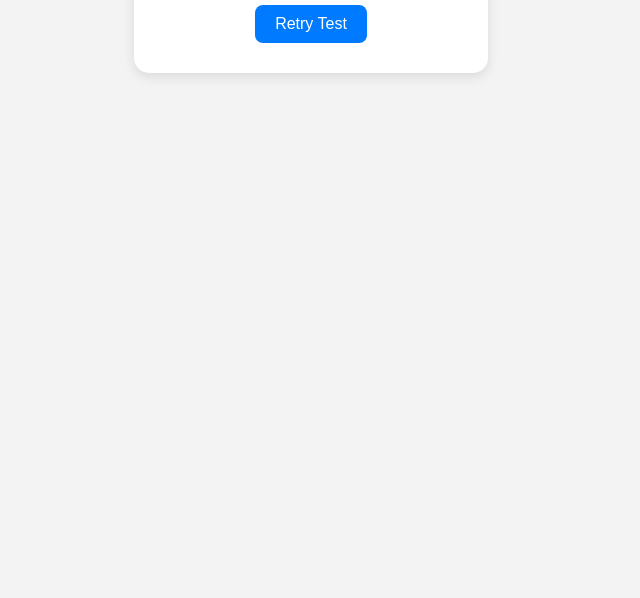
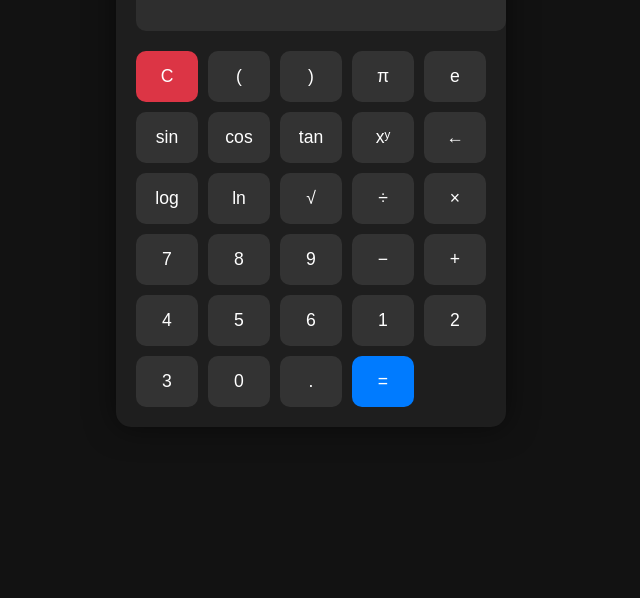
Before and after one commit to saifulfayaz/study, a plain HTML site: page index.html in a window 1280 px wide. Shown: the part 218-816 px from the top of the page, without its empty margins (329-969 px from the left). Drawn offline with Linux system fonts and the light colour scheme; no server answers.

Commit message:
Update index.html

```diff
--- a/index.html
+++ b/index.html
@@ -3,75 +3,153 @@
 <head>
   <meta charset="UTF-8" />
   <meta name="viewport" content="width=device-width, initial-scale=1.0"/>
-  <title>Internet Speed Test - MBps</title>
+  <title>Scientific Calculator</title>
   <style>
     body {
-      font-family: Arial, sans-serif;
-      background-color: #f3f3f3;
-      text-align: center;
-      padding: 50px;
+      background-color: #121212;
+      color: #fff;
+      font-family: 'Segoe UI', sans-serif;
+      display: flex;
+      justify-content: center;
+      align-items: center;
+      height: 100vh;
     }
-    .card {
-      background: white;
+
+    .calculator {
+      background-color: #1e1e1e;
+      padding: 20px;
       border-radius: 15px;
-      padding: 30px;
-      display: inline-block;
-      box-shadow: 0 4px 12px rgba(0,0,0,0.1);
+      box-shadow: 0 0 30px rgba(0,0,0,0.5);
+      width: 350px;
     }
-    h1 {
+
+    .display {
+      width: 100%;
+      font-size: 2em;
+      padding: 10px;
+      background: #2e2e2e;
+      border: none;
+      color: white;
+      border-radius: 10px;
+      text-align: right;
       margin-bottom: 20px;
     }
-    #result {
-      font-size: 2em;
-      color: #007bff;
-      margin: 20px 0;
+
+    .buttons {
+      display: grid;
+      grid-template-columns: repeat(5, 1fr);
+      gap: 10px;
     }
+
     button {
-      padding: 10px 20px;
-      font-size: 16px;
+      padding: 15px;
+      font-size: 1.1em;
+      background-color: #333;
+      color: white;
       border: none;
+      border-radius: 10px;
+      cursor: pointer;
+      transition: 0.2s ease;
+    }
+
+    button:hover {
+      background-color: #444;
+    }
+
+    button.equal {
       background-color: #007bff;
-      color: white;
-      border-radius: 8px;
-      cursor: pointer;
     }
-    button:hover {
+
+    button.equal:hover {
       background-color: #0056b3;
+    }
+
+    button.clear {
+      background-color: #dc3545;
+    }
+
+    button.clear:hover {
+      background-color: #a71d2a;
     }
   </style>
 </head>
 <body>
-  <div class="card">
-    <h1>Internet Speed Test</h1>
-    <div id="result">Testing...</div>
-    <button onclick="startTest()">Retry Test</button>
+  <div class="calculator">
+    <input type="text" id="display" class="display" readonly />
+    <div class="buttons">
+      <button onclick="clearDisplay()" class="clear">C</button>
+      <button onclick="append('(')">(</button>
+      <button onclick="append(')')">)</button>
+      <button onclick="append('π')">π</button>
+      <button onclick="append('e')">e</button>
+
+      <button onclick="append('sin(')">sin</button>
+      <button onclick="append('cos(')">cos</button>
+      <button onclick="append('tan(')">tan</button>
+      <button onclick="append('^')">xʸ</button>
+      <button onclick="backspace()">←</button>
+
+      <button onclick="append('log(')">log</button>
+      <button onclick="append('ln(')">ln</button>
+      <button onclick="append('√(')">√</button>
+      <button onclick="append('/')">÷</button>
+      <button onclick="append('*')">×</button>
+
+      <button onclick="append('7')">7</button>
+      <button onclick="append('8')">8</button>
+      <button onclick="append('9')">9</button>
+      <button onclick="append('-')">−</button>
+      <button onclick="append('+')">+</button>
+
+      <button onclick="append('4')">4</button>
+      <button onclick="append('5')">5</button>
+      <button onclick="append('6')">6</button>
+      <button onclick="append('1')">1</button>
+      <button onclick="append('2')">2</button>
+
+      <button onclick="append('3')">3</button>
+      <button onclick="append('0')">0</button>
+      <button onclick="append('.')">.</button>
+      <button onclick="calculate()" class="equal">=</button>
+    </div>
   </div>
 
   <script>
-    async function startTest() {
-      const resultDiv = document.getElementById('result');
-      resultDiv.textContent = 'Testing...';
+    const display = document.getElementById("display");
 
-      const fileSizeMB = 5; // 5 MB test file (adjust as needed)
-      const testFileUrl = "https://speed.hetzner.de/5MB.bin"; // Use a reliable test file
+    function append(value) {
+      if (value === 'π') value = Math.PI;
+      else if (value === 'e') value = Math.E;
+      display.value += value;
+    }
 
-      const startTime = new Date().getTime();
+    function clearDisplay() {
+      display.value = '';
+    }
+
+    function backspace() {
+      display.value = display.value.slice(0, -1);
+    }
+
+    function calculate() {
+      let expr = display.value
+        .replace(/π/g, Math.PI)
+        .replace(/e/g, Math.E)
+        .replace(/√/g, 'Math.sqrt')
+        .replace(/sin/g, 'Math.sin')
+        .replace(/cos/g, 'Math.cos')
+        .replace(/tan/g, 'Math.tan')
+        .replace(/log/g, 'Math.log10')
+        .replace(/ln/g, 'Math.log')
+        .replace(/\^/g, '**');
 
       try {
-        const response = await fetch(testFileUrl, { cache: "no-store" });
-        await response.blob(); // Download the whole file
-        const endTime = new Date().getTime();
-
-        const durationSeconds = (endTime - startTime) / 1000;
-        const speedMBps = (fileSizeMB / durationSeconds).toFixed(2);
-
-        resultDiv.textContent = `Speed: ${speedMBps} MBps`;
-      } catch (error) {
-        resultDiv.textContent = 'Error testing speed';
+        let result = eval(expr);
+        display.value = result;
+      } catch (e) {
+        display.value = "Error";
       }
     }
-
-    startTest();
   </script>
 </body>
 </html>
```
